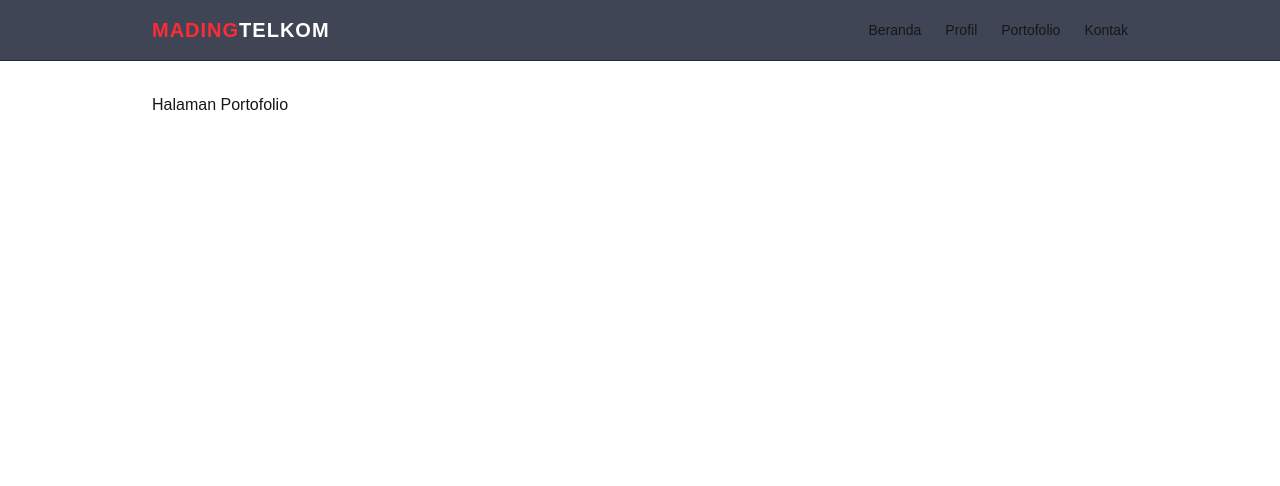
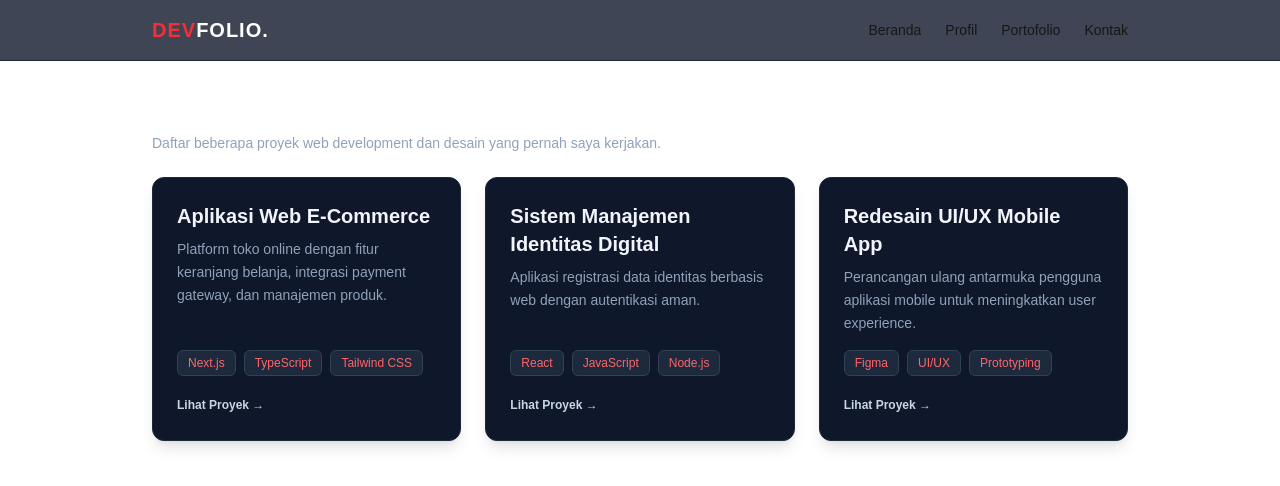
Before and after one commit to Ziawoo2/Nextjs, a Next.js app: page /portfolio in a window 1280 px wide. Shown: the top 486 px of the page. Built offline with nearby package versions, Linux system fonts and the light colour scheme.

Commit message:
tambahan portfolio

```diff
--- a/app/Components/cards.tsx
+++ b/app/Components/cards.tsx
@@ -1,21 +1,41 @@
 interface CardProps {
   judul: string;
   deskripsi: string;
-  tanggal: string;
+  techStack: string[];
+  link?: string;
 }
 
-export default function Card({ judul, deskripsi, tanggal }: CardProps) {
+export default function Card({ judul, deskripsi, techStack, link = "#" }: CardProps) {
   return (
-    <div className="bg-slate-900 border border-slate-800 rounded-xl p-5 shadow-lg hover:border-red-500/50 transition-all duration-300">
-      <span className="text-xs font-semibold text-red-500 uppercase tracking-wider">
-        {tanggal}
-      </span>
-      <h2 className="text-xl font-bold text-slate-100 mt-2 mb-2">
-        {judul}
-      </h2>
-      <p className="text-sm text-slate-400 leading-relaxed">
-        {deskripsi}
-      </p>
+    <div className="bg-slate-900 border border-slate-800 rounded-xl p-6 shadow-lg hover:border-red-500/50 transition-all duration-300 flex flex-col justify-between">
+      <div>
+        <h2 className="text-xl font-bold text-slate-100 mb-2">{judul}</h2>
+        <p className="text-sm text-slate-400 leading-relaxed mb-4">{deskripsi}</p>
+      </div>
+
+      <div>
+        {/* Tech Stack Badges */}
+        <div className="flex flex-wrap gap-2 mb-4">
+          {techStack.map((tech, index) => (
+            <span
+              key={index}
+              className="text-xs font-medium bg-slate-800 text-red-400 border border-slate-700 rounded-md px-2.5 py-1"
+            >
+              {tech}
+            </span>
+          ))}
+        </div>
+
+        {/* Link Proyek */}
+        <a
+          href={link}
+          target="_blank"
+          rel="noopener noreferrer"
+          className="inline-flex items-center text-xs font-semibold text-slate-300 hover:text-red-500 transition-colors"
+        >
+          Lihat Proyek &rarr;
+        </a>
+      </div>
     </div>
   );
 }
--- a/app/layout.tsx
+++ b/app/layout.tsx
@@ -2,8 +2,8 @@ import Link from 'next/link';
 import './globals.css';
 
 export const metadata = {
-  title: 'Mading & Portofolio',
-  description: 'Proyek Next.js Mading Digital',
+  title: 'Portofolio Saya',
+  description: 'Web Portofolio Developer',
 };
 
 export default function RootLayout({
@@ -18,7 +18,7 @@ export default function RootLayout({
         <header className="border-b border-slate-800 bg-slate-900/80 backdrop-blur-md sticky top-0 z-50">
           <div className="max-w-5xl mx-auto px-6 py-4 flex items-center justify-between">
             <Link href="/" className="text-xl font-bold tracking-wider text-red-500">
-              MADING<span className="text-white">TELKOM</span>
+              DEV<span className="text-white">FOLIO.</span>
             </Link>
 
             <nav className="flex gap-6 text-sm font-medium">
@@ -38,7 +38,7 @@ export default function RootLayout({
           </div>
         </header>
 
-        {/* Konten Utama */}
+        {/* Main Content */}
         <main className="max-w-5xl mx-auto px-6 py-8">
           {children}
         </main>
--- a/app/page.tsx
+++ b/app/page.tsx
@@ -29,7 +29,7 @@ export default function Home() {
             key={item.id}
             judul={item.judul}
             deskripsi={item.deskripsi}
-            tanggal={item.tanggal}
+techStack={["Next.js", "TypeScript"]}
           />
         ))}
       </div>
--- a/app/portfolio/page.tsx
+++ b/app/portfolio/page.tsx
@@ -1,7 +1,50 @@
+import Card from '../Components/cards';
+
 export default function PortofolioPage() {
+  const proyekList = [
+    {
+      id: 1,
+      judul: "Aplikasi Web E-Commerce",
+      deskripsi: "Platform toko online dengan fitur keranjang belanja, integrasi payment gateway, dan manajemen produk.",
+      techStack: ["Next.js", "TypeScript", "Tailwind CSS"],
+      link: "https://github.com"
+    },
+    {
+      id: 2,
+      judul: "Sistem Manajemen Identitas Digital",
+      deskripsi: "Aplikasi registrasi data identitas berbasis web dengan autentikasi aman.",
+      techStack: ["React", "JavaScript", "Node.js"],
+      link: "https://github.com"
+    },
+    {
+      id: 3,
+      judul: "Redesain UI/UX Mobile App",
+      deskripsi: "Perancangan ulang antarmuka pengguna aplikasi mobile untuk meningkatkan user experience.",
+      techStack: ["Figma", "UI/UX", "Prototyping"],
+      link: "https://github.com"
+    }
+  ];
+
   return (
-    <main>
-      <h1>Halaman Portofolio</h1>
-    </main>
+    <section className="space-y-6">
+      <div>
+        <h1 className="text-3xl font-extrabold text-white">Proyek Portofolio</h1>
+        <p className="text-slate-400 text-sm mt-1">
+          Daftar beberapa proyek web development dan desain yang pernah saya kerjakan.
+        </p>
+      </div>
+
+      <div className="grid grid-cols-1 md:grid-cols-2 lg:grid-cols-3 gap-6">
+        {proyekList.map((item) => (
+          <Card
+            key={item.id}
+            judul={item.judul}
+            deskripsi={item.deskripsi}
+            techStack={item.techStack}
+            link={item.link}
+          />
+        ))}
+      </div>
+    </section>
   );
 }
```
